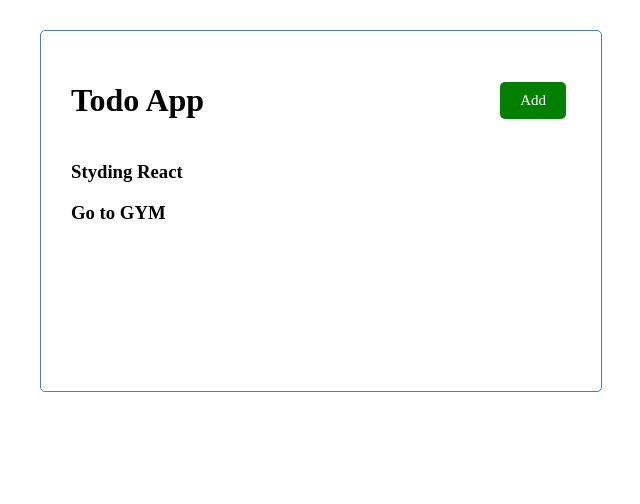
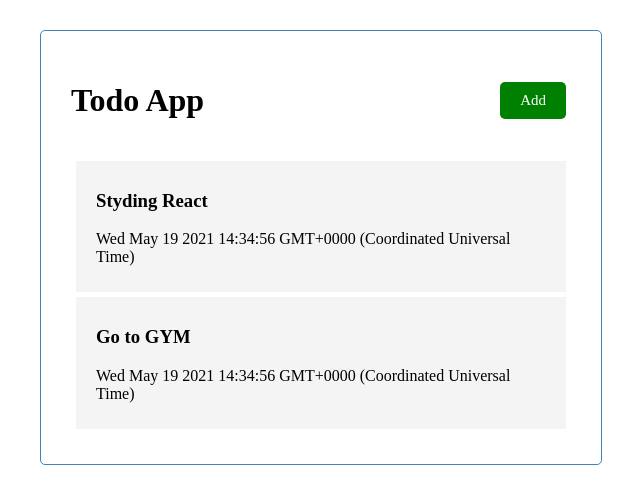
Before and after one commit to mongy92/react-todo-app, a React (Create React App) app: page / in a window 1280 px wide. Shown: the top 504 px of the page, without its empty margins (319-959 px from the left). Built offline with nearby package versions, Linux system fonts and the light colour scheme.

Commit message:
Create and use Todo Component

```diff
--- /dev/null
+++ b/src/Components/Todo.tsx
@@ -0,0 +1,20 @@
+import React from 'react';
+
+interface Props {
+  todo: {
+    id: number;
+    title: string;
+    day: string;
+  };
+}
+
+const Todo: React.FC<Props> = ({ todo }) => {
+  return (
+    <div className='todo'>
+      <h3>{todo.title}</h3>
+      <p>{todo.day}</p>
+    </div>
+  );
+};
+
+export default Todo;
--- a/src/Components/Todos.tsx
+++ b/src/Components/Todos.tsx
@@ -1,3 +1,5 @@
+import Todo from './Todo';
+
 const todos = [
   {
     id: 1,
@@ -15,7 +17,7 @@ const Todos = () => {
   return (
     <>
       {todos.map((todo) => (
-        <h3 key={todo.id}>{todo.title}</h3>
+        <Todo key={todo.id} todo={todo} />
       ))}
     </>
   );
--- a/src/index.css
+++ b/src/index.css
@@ -40,3 +40,16 @@
   display: block;
   width: 100%;
 }
+
+.todo {
+  background: #f4f4f4;
+  margin: 5px;
+  padding: 10px 20px;
+  cursor: pointer;
+}
+
+.todo h3 {
+  display: flex;
+  align-items: center;
+  justify-content: space-between;
+}
```
